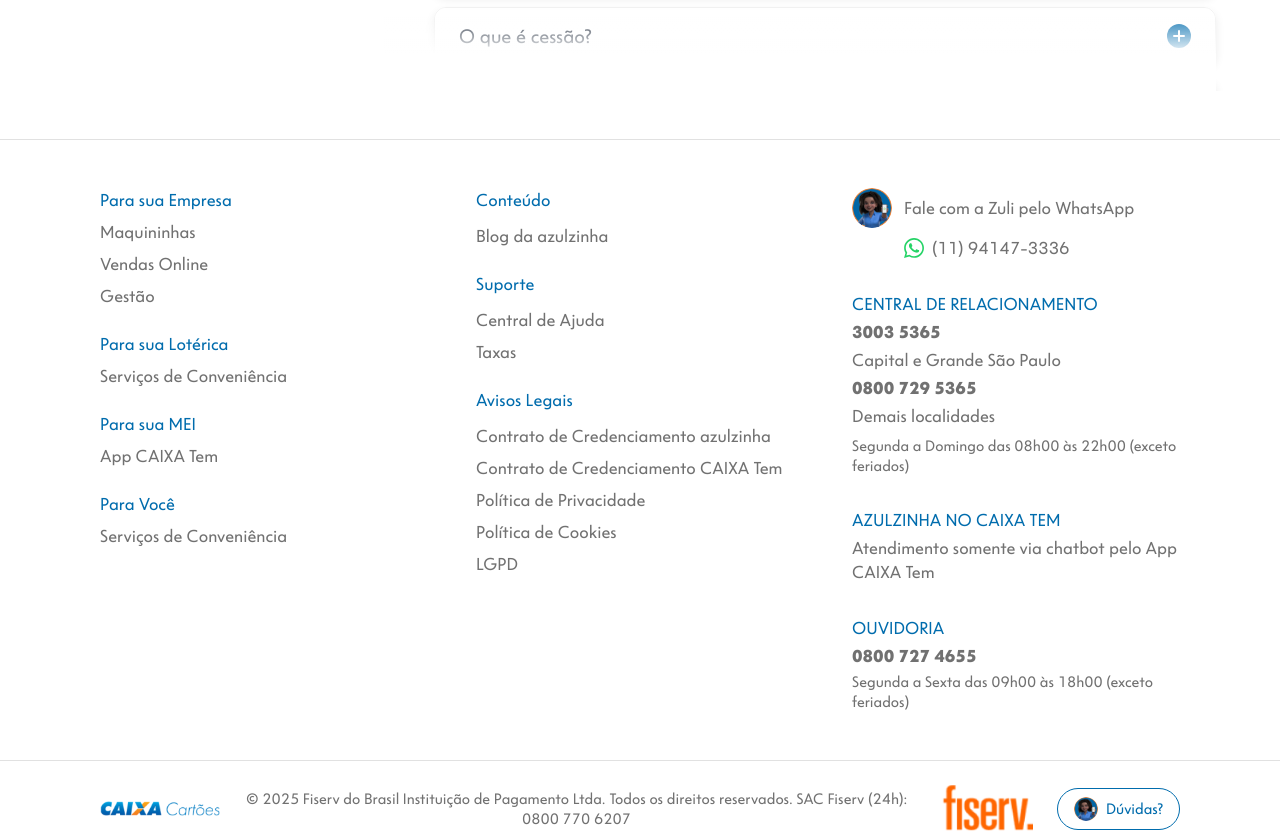
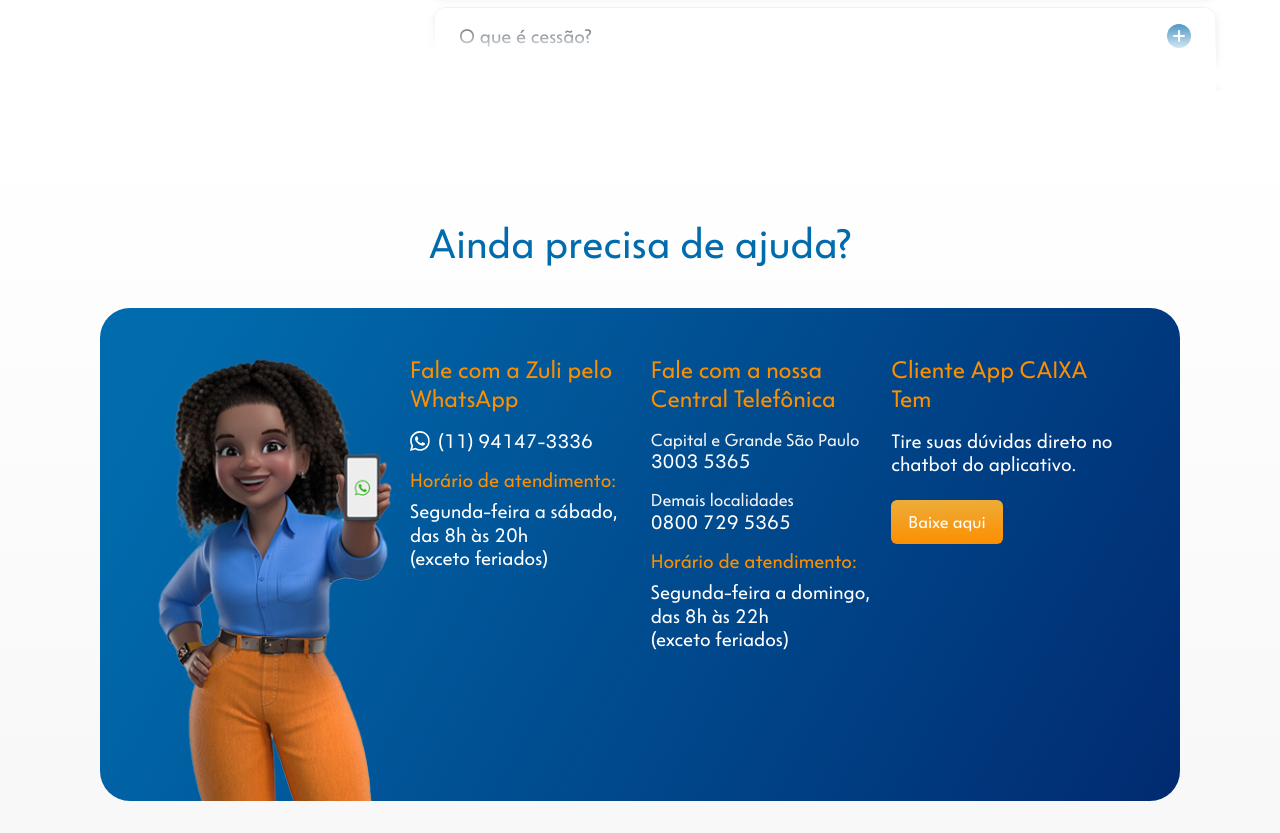
Before and after one commit to vorttexco/azulzinha-v3, a Next.js app: page /ajuda in a window 1280 px wide. Shown: the part 4340-5173 px from the top of the page. Built offline with nearby package versions, Linux system fonts and the light colour scheme.

Commit message:
footercta no help

```diff
--- a/src/app/ajuda/page.tsx
+++ b/src/app/ajuda/page.tsx
@@ -4,6 +4,7 @@
 import VideoSection from "@/components/shared/VideoSection";
 import Footer from "@/components/shared/Footer";
 import HelpFaqSection from "@/components/help/HelpFaqSection";
+import HelpCtaSection from "@/components/help/HelpCtaSection";
 import faqData from "@/app/ajuda/faqData";
 import regulatoryFaqData from "@/app/ajuda/regulatoryFaqData";
 
@@ -34,6 +35,7 @@
             <VideoSection />
             <HelpFaqSection faqData={faqData} />
             <HelpFaqSection faqData={regulatoryFaqData} title="Assuntos regulatórios" />
+            <HelpCtaSection />
             <Footer />
         </main>
     );
--- /dev/null
+++ b/src/components/help/HelpCtaSection.tsx
@@ -0,0 +1,100 @@
+import Image from "next/image";
+import { asset } from "@/lib/assets";
+
+export default function HelpCtaSection() {
+    return (
+        <section className="bg-linear-to-b from-white to-[#f7f7f7] py-14 lg:py-20">
+            <div className="max-w-[1440px] mx-auto px-[30px] lg:px-[100px]">
+                <h2 className="section-title text-azul text-center mb-10">
+                    Ainda precisa de ajuda?
+                </h2>
+
+                <div className="bg-[linear-gradient(119deg,#006CAD_7%,#012B71_99%)] rounded-[30px] p-8 lg:p-12 flex flex-col lg:flex-row gap-8 lg:gap-0 items-start relative overflow-hidden">
+                    {/* Zuli Image */}
+                    <div className="w-[160px] lg:w-[246px] shrink-0 self-end lg:-mb-12 mx-auto lg:mx-0">
+                        <Image
+                            src={asset("/images/ajuda/zuli.png")}
+                            alt="Zuli assistente virtual"
+                            width={246}
+                            height={445}
+                            className="object-contain"
+                        />
+                    </div>
+
+                    {/* WhatsApp Column */}
+                    <div className="flex-1 lg:pl-4">
+                        <h3 className="text-laranja text-[22px] leading-[1.3] mb-4">
+                            Fale com a Zuli pelo WhatsApp
+                        </h3>
+                        <div className="flex items-center gap-2 mb-4">
+                            <Image
+                                src={asset("/images/icon-whatsapp.svg")}
+                                alt="WhatsApp"
+                                width={20}
+                                height={20}
+                            />
+                            <span className="text-white text-[18px] leading-[1.3]">
+                                (11) 94147-3336
+                            </span>
+                        </div>
+                        <p className="text-laranja text-[18px] leading-[1.3] mb-2">
+                            Horário de atendimento:
+                        </p>
+                        <p className="text-white text-[18px] leading-[1.3]">
+                            Segunda-feira a sábado,
+                            <br />
+                            das 8h às 20h
+                            <br />
+                            (exceto feriados)
+                        </p>
+                    </div>
+
+                    {/* Central Telefônica Column */}
+                    <div className="flex-1">
+                        <h3 className="text-laranja text-[22px] leading-[1.3] mb-4">
+                            Fale com a nossa Central Telefônica
+                        </h3>
+                        <p className="text-[#f4f4f4] text-[16px] leading-[1.3]">
+                            Capital e Grande São Paulo
+                        </p>
+                        <p className="text-white text-[18px] leading-[1.3] mb-4">
+                            3003 5365
+                        </p>
+                        <p className="text-[#f4f4f4] text-[16px] leading-[1.3]">
+                            Demais localidades
+                        </p>
+                        <p className="text-white text-[18px] leading-[1.3] mb-4">
+                            0800 729 5365
+                        </p>
+                        <p className="text-laranja text-[18px] leading-[1.3] mb-2">
+                            Horário de atendimento:
+                        </p>
+                        <p className="text-white text-[18px] leading-[1.3]">
+                            Segunda-feira a domingo,
+                            <br />
+                            das 8h às 22h
+                            <br />
+                            (exceto feriados)
+                        </p>
+                    </div>
+
+                    {/* CAIXA Tem Column */}
+                    <div className="flex-1">
+                        <h3 className="text-laranja text-[22px] leading-[1.3] mb-4">
+                            Cliente App CAIXA Tem
+                        </h3>
+                        <p className="text-white text-[18px] leading-[1.3] mb-6">
+                            Tire suas dúvidas direto no chatbot do aplicativo.
+                        </p>
+                        <a
+                            href="#"
+                            className="inline-flex items-center justify-center px-[17px] py-[10px] rounded-[6px] bg-[linear-gradient(179deg,#EDAC39_2%,#FC8F01_98%)] text-white text-[15.8px] leading-[24px] text-center"
+                        >
+                            Baixe aqui
+                        </a>
+                    </div>
+                </div>
+            </div>
+        </section>
+    );
+}
```
Also changed, not shown: public/images/ajuda/zuli.png (added), public/images/icon-whatsapp.svg.
